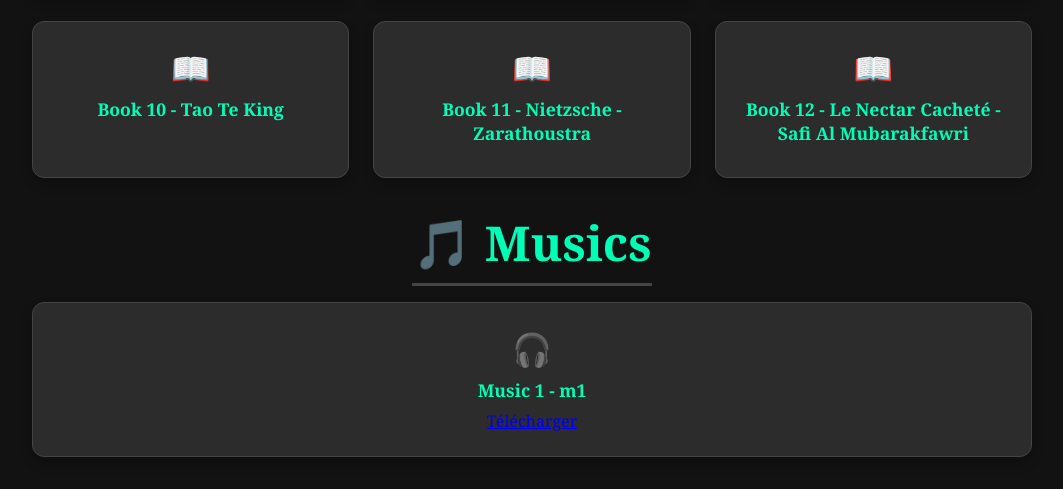
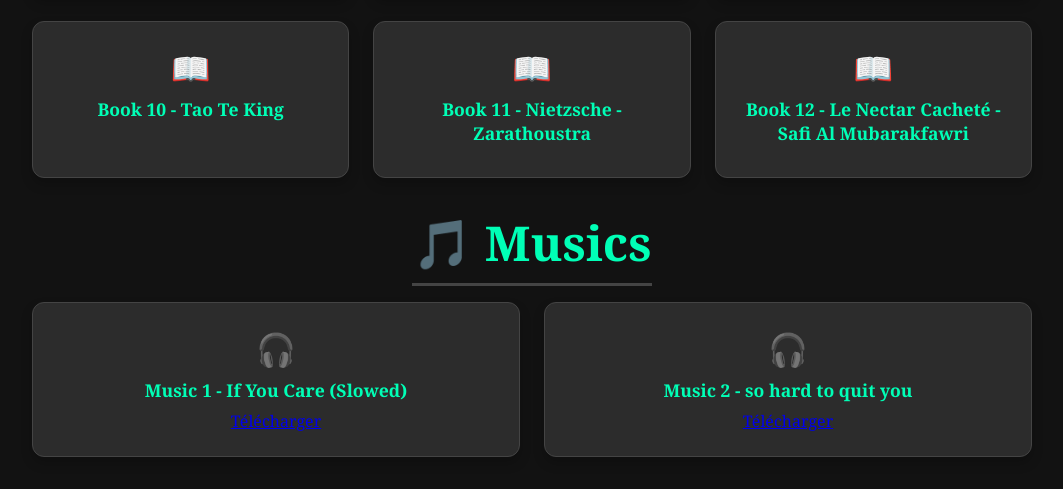
Before and after one commit to TheUnknowing/Library, a plain HTML site: page index.html in a window 1280 px wide. Shown: the part 772-1261 px from the top of the page, without its empty margins (108-1171 px from the left). Drawn offline with Linux system fonts and the light colour scheme.

Commit message:
Update index.html

```diff
--- a/index.html
+++ b/index.html
@@ -167,8 +167,14 @@
     <!-- Exemple de musiques -->
     <div class="book-card">
       <span class="book-icon">🎧</span>
-      <div class="book-title">Music 1 - m1</div>
-      <a href="musics/m1.mp3" download class="book-link">Télécharger</a>
+      <div class="book-title">Music 1 - If You Care (Slowed)</div>
+      <a href="musics/If You Care (Slowed).mp3" download class="book-link">Télécharger</a>
+    </div>
+
+    <div class="book-card">
+      <span class="book-icon">🎧</span>
+      <div class="book-title">Music 2 - so hard to quit you</div>
+      <a href="musics/so hard to quit you.mp3" download class="book-link">Télécharger</a>
     </div>
   </div>
 
```
